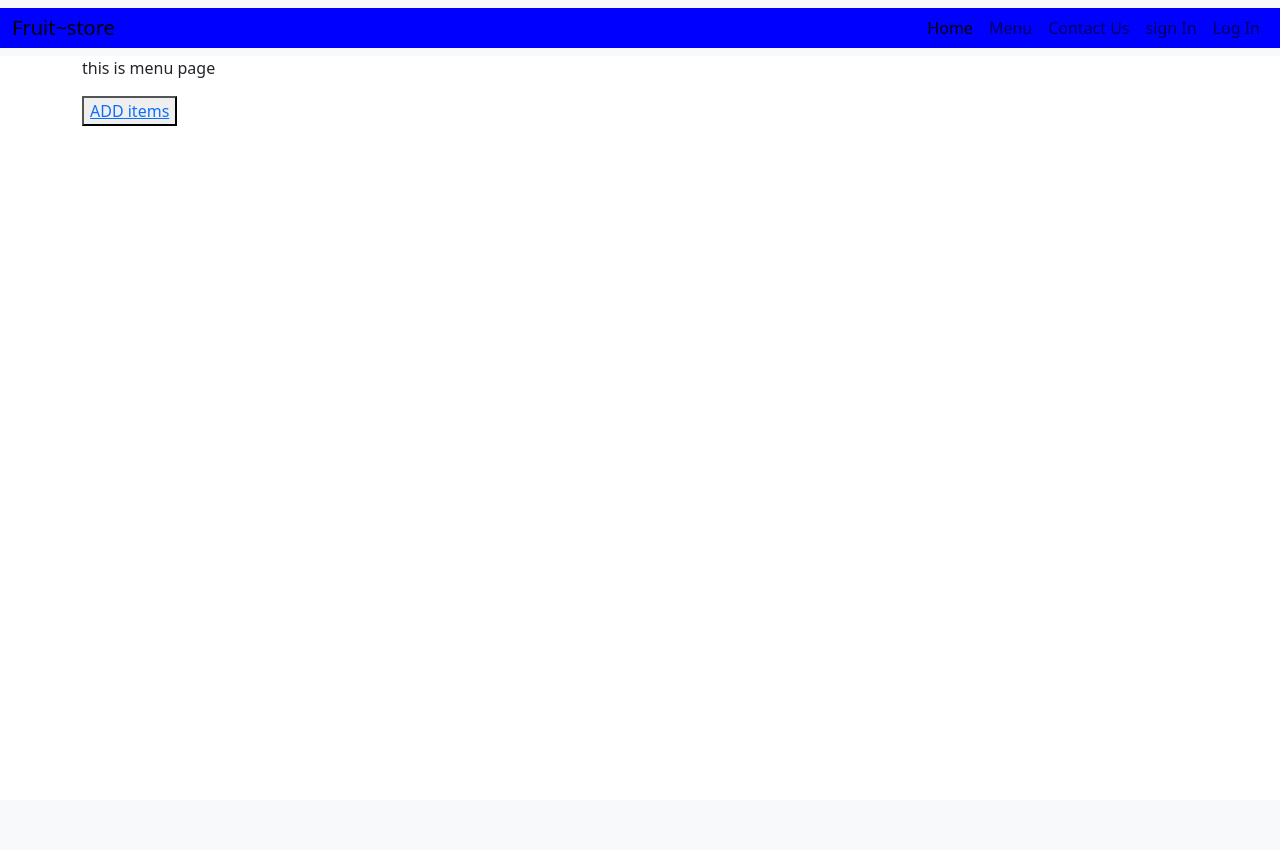
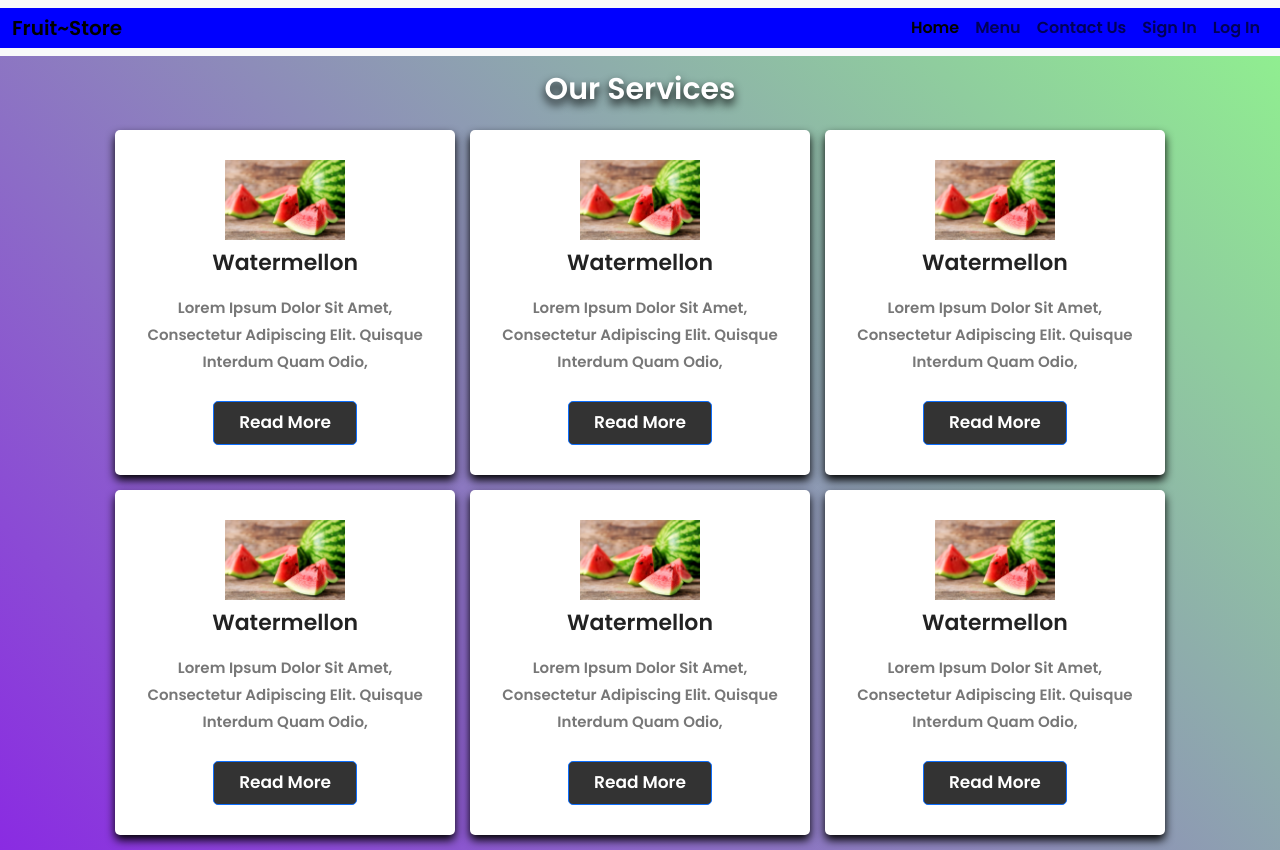
Before and after one commit to heshara2000/My-First-Web, a PHP site: page /php/Menu.php in a window 1280 px wide. Before the commit the page ends 126 px from the top, so only its background shows below. Run offline with PHP 8.4, Linux system fonts and the light colour scheme.

Commit message:
create menu page

```diff
--- a/css/style.css
+++ b/css/style.css
@@ -1,6 +1,85 @@
+@import url('https://fonts.googleapis.com/css2?family=Poppins:ital,wght@0,600;0,700;1,500;1,800&display=swap');
+
+* {
+    font-family: 'Poppins', sans-serif;
+    margin: 0; padding: 0;
+    box-sizing: border-box;
+    outline: none; border:none;
+    text-decoration: none;
+    text-transform: capitalize;
+    transition: .2s linear;
+
+}
+
+.containers {
+    background: linear-gradient(45deg, blueviolet,lightgreen);
+    padding: 15px 9%;
+    padding: bottom 100px ;
+}
+
+
+.containers .heading {
+    text-align: center;
+    padding-bottom: 15px;
+    color: #fff;
+    text-shadow: 0 5px 10px black;
+    font-size: 30px;
+}
+
+.containers .box-container {
+    display: grid;
+    grid-template-columns: repeat(auto-fit,minmax(270px,1fr));
+    gap: 15px;
+
+}
+
+
+.containers .box-container .box {
+    box-shadow: 0 5px 10px black;
+    border-radius: 5px;
+    background: white;
+    text-align: center;
+     padding: 30px 20px;
+}
+
+.containers .box-container .box img{
+    height: 80px;
+
+}
+.containers .box-container .box h4 {
+    color: #222;
+    font-size: 22px;
+    padding: 10px 0;
+}
+
+.containers .box-container .box p {
+    color: #777;
+    font-size: 15px;
+    line-height: 1.8;
+}
+
+.containers .box-container .box .btn {
+    margin-top: 10px;
+    display: inline-block;
+    background: #333;
+    font-size: 17px;
+    border-radius: 5px;
+    padding: 8px 25px;
+}
+
+.containers .box-container .box:hover {
+    box-shadow: 0 10px 15px black;
+    transform:scale(1.03) ;
+}
+
+
+
 .page-footer {
     background-color: #222;
     color: #ccc;
+    width: 100%;
+    height: fit-content;
+    border:1px solid wheat;
 
 }
 .footer-copyright {
@@ -25,3 +104,9 @@
     height: 100%;
     border: #c40d0d;
 }
+
+.img-fluid {
+    width: fit-content;
+    height: fit-content;
+    border: 1px solid black;
+}
--- a/index.php
+++ b/index.php
@@ -60,7 +60,7 @@ include 'php/conn.php' ;
 </div>
 
 <div class="background m-0 " style="height: 80vh;">
-  <img src="./assets/image1.jpg" alt="avatar" style="width: 100%; object-fit: contain;">
+  <img src="./assets/blueberry.jpg" alt="avatar" style="width: 100%; height:fit-content ">
 </div>
 </body>
 </html>
--- a/php/Menu.php
+++ b/php/Menu.php
@@ -45,9 +45,58 @@
   </div>
 </nav>
 
-<div class="container">
-  <p>this is menu page</p>
-  <button> <a href="Add_itm.php">ADD items</a></button>
+<div class="containers">
+  <h2 class="heading">our services</h2>
+
+  <div class="box-container">
+    <div class="box">
+      <img src="../assets/image10.jpg" alt="">
+      <h4>watermellon</h4>
+      <p>Lorem ipsum dolor sit amet, consectetur adipiscing elit. Quisque interdum quam odio, </p>
+      <a href="#" class="btn btn-primary">read more</a>
+
+    </div>
+
+    <div class="box">
+      <img src="../assets/image10.jpg" alt="">
+      <h4>watermellon</h4>
+      <p>Lorem ipsum dolor sit amet, consectetur adipiscing elit. Quisque interdum quam odio, </p>
+      <a href="#" class="btn btn-primary">read more</a>
+
+    </div>
+
+    <div class="box">
+      <img src="../assets/image10.jpg" alt="">
+      <h4>watermellon</h4>
+      <p>Lorem ipsum dolor sit amet, consectetur adipiscing elit. Quisque interdum quam odio,</p>
+      <a href="#" class="btn btn-primary">read more</a>
+
+    </div>
+
+    <div class="box">
+      <img src="../assets/image10.jpg" alt="">
+      <h4>watermellon</h4>
+      <p>Lorem ipsum dolor sit amet, consectetur adipiscing elit. Quisque interdum quam odio, </p>
+      <a href="#" class="btn btn-primary">read more</a>
+
+    </div>
+
+    <div class="box">
+      <img src="../assets/image10.jpg" alt="">
+      <h4>watermellon</h4>
+      <p>Lorem ipsum dolor sit amet, consectetur adipiscing elit. Quisque interdum quam odio, </p>
+      <a href="#" class="btn btn-primary">read more</a>
+
+    </div>
+
+    <div class="box">
+      <img src="../assets/image10.jpg" alt="">
+      <h4>watermellon</h4>
+      <p>Lorem ipsum dolor sit amet, consectetur adipiscing elit. Quisque interdum quam odio, </p>
+      <a href="#" class="btn btn-primary">read more</a>
+
+    </div>
+  </div>
 
 </div>
 
```
Also changed, not shown: php/About-Us.php (+8 -4 lines), assets/blueberry.jpg (added), assets/image10.jpg (added).
